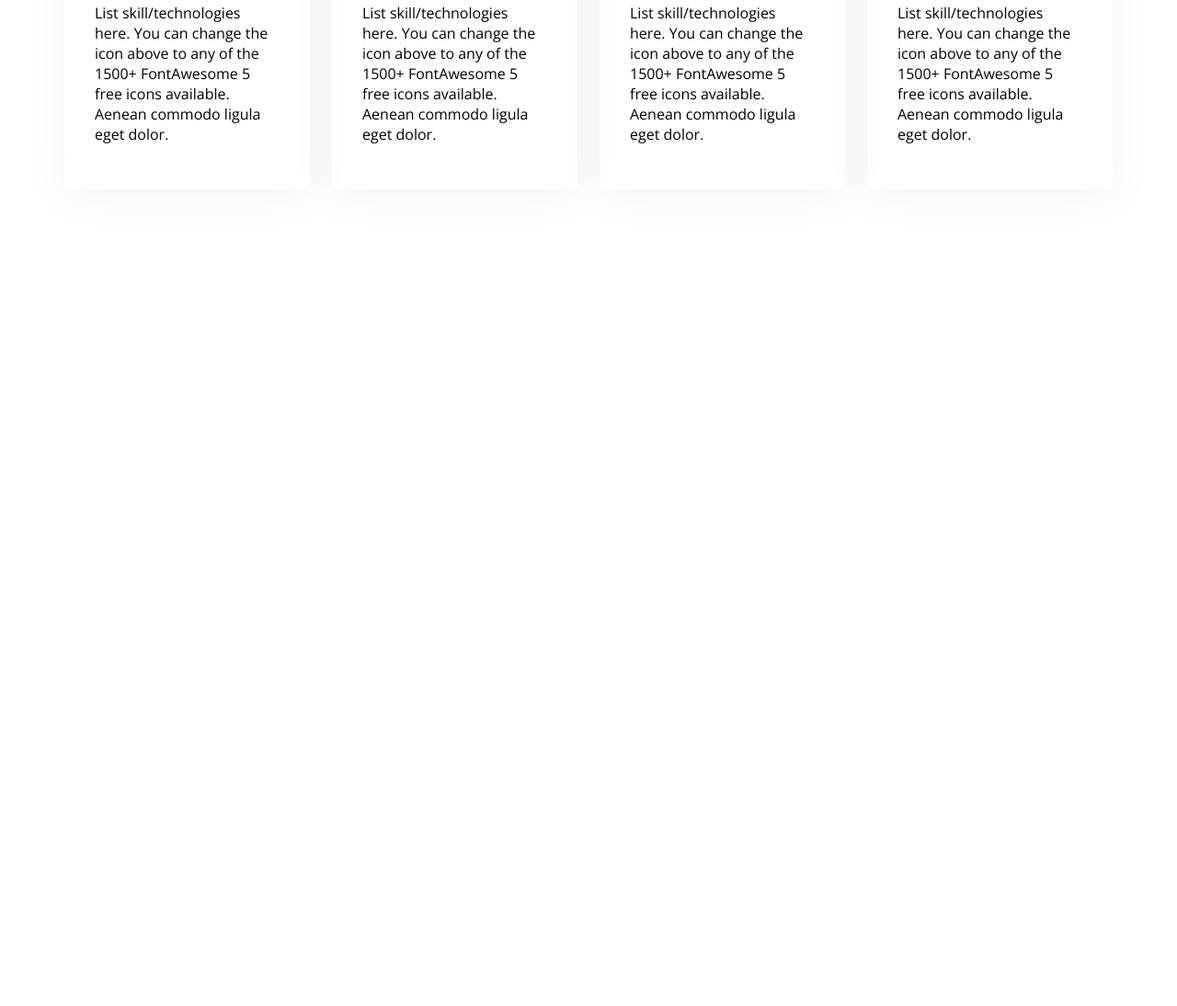
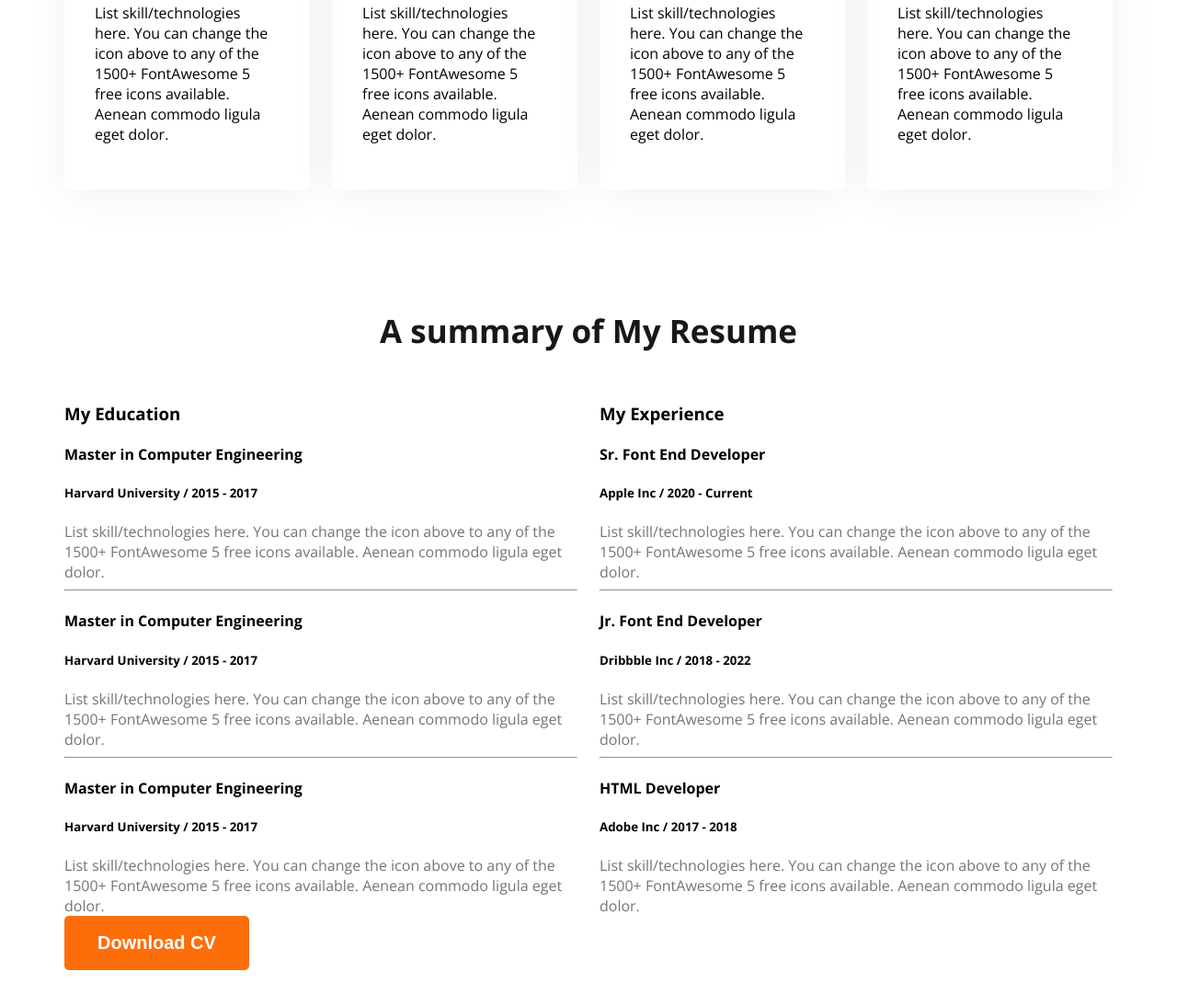
Before and after one commit to Dev-hasan24/web-dev-portfolio, a plain HTML site: page index.html in a window 1280 px wide. Shown: the part 2313-3407 px from the top of the page at 92% size. Before the commit the page ends 2649 px from the top, so only its background shows below. Drawn offline with nearby package versions, Linux system fonts and the light colour scheme.

Commit message:
Experience Added

```diff
--- a/index.html
+++ b/index.html
@@ -82,6 +82,58 @@
                 </div>
             </div>
         </section>
+        <section class="resume">
+            <h3 class="section-title text-center">A summary of My Resume</h3>
+            <div class="resume-container">
+                <div class="resume-colum">
+                    <h3 class="resume-colum-title">My Education</h3>
+                    <div class="experience">
+                        <h4 class="experience-title">Master in Computer Engineering</h4>
+                        <h5 class="experience-sub-titile">Harvard University / 2015 - 2017</h5>
+                        <div class="experience-description">List skill/technologies here. You can change the icon above
+                            to any of the 1500+ FontAwesome 5 free icons available. Aenean commodo ligula eget dolor.</div>
+                    </div>
+                    <hr>
+                    <div class="experience">
+                        <h4 class="experience-title">Master in Computer Engineering</h4>
+                        <h5 class="experience-sub-titile">Harvard University / 2015 - 2017</h5>
+                        <div class="experience-description">List skill/technologies here. You can change the icon above
+                            to any of the 1500+ FontAwesome 5 free icons available. Aenean commodo ligula eget dolor.</div>
+                    </div>
+                    <hr>
+                    <div class="experience">
+                        <h4 class="experience-title">Master in Computer Engineering</h4>
+                        <h5 class="experience-sub-titile">Harvard University / 2015 - 2017</h5>
+                        <div class="experience-description">List skill/technologies here. You can change the icon above
+                            to any of the 1500+ FontAwesome 5 free icons available. Aenean commodo ligula eget dolor.</div>
+                    </div>
+                </div>
+                <div class="resume-colum">
+                    <h3 class="resume-colum-title">My Experience</h3>
+                    <div class="experience">
+                        <h4 class="experience-title">Sr. Font End Developer</h4>
+                        <h5 class="experience-sub-titile">Apple Inc / 2020 - Current</h5>
+                        <div class="experience-description">List skill/technologies here. You can change the icon above
+                            to any of the 1500+ FontAwesome 5 free icons available. Aenean commodo ligula eget dolor.</div>
+                    </div>
+                    <hr>
+                    <div class="experience">
+                        <h4 class="experience-title">Jr. Font End Developer</h4>
+                        <h5 class="experience-sub-titile">Dribbble Inc / 2018 - 2022</h5>
+                        <div class="experience-description">List skill/technologies here. You can change the icon above
+                            to any of the 1500+ FontAwesome 5 free icons available. Aenean commodo ligula eget dolor.</div>
+                    </div>
+                    <hr>
+                    <div class="experience">
+                        <h4 class="experience-title">HTML Developer</h4>
+                        <h5 class="experience-sub-titile">Adobe Inc / 2017 - 2018</h5>
+                        <div class="experience-description">List skill/technologies here. You can change the icon above
+                            to any of the 1500+ FontAwesome 5 free icons available. Aenean commodo ligula eget dolor.</div>
+                    </div>
+                </div>
+            </div>
+            <button class="btn-primary text-center">Download CV</button>
+        </section>
     </main>
     <footer>
 
--- a/style/portfolio.css
+++ b/style/portfolio.css
@@ -132,3 +132,18 @@ main section{
     border-radius: 5px;
     box-shadow: 0px 6px 50px 0px rgba(0, 0, 0, 0.06);
 }
+.resume-container{
+    display: flex;
+    gap: 24px;
+}
+.experience-sub-title{
+    font-size: 20px;
+    font-weight: 600;
+    margin-bottom: 20px;
+}
+.experience-description, .experience-sub-title{
+    color: #757575;
+}
+.resume hr{
+    margin: 30px 5x;
+}
```
